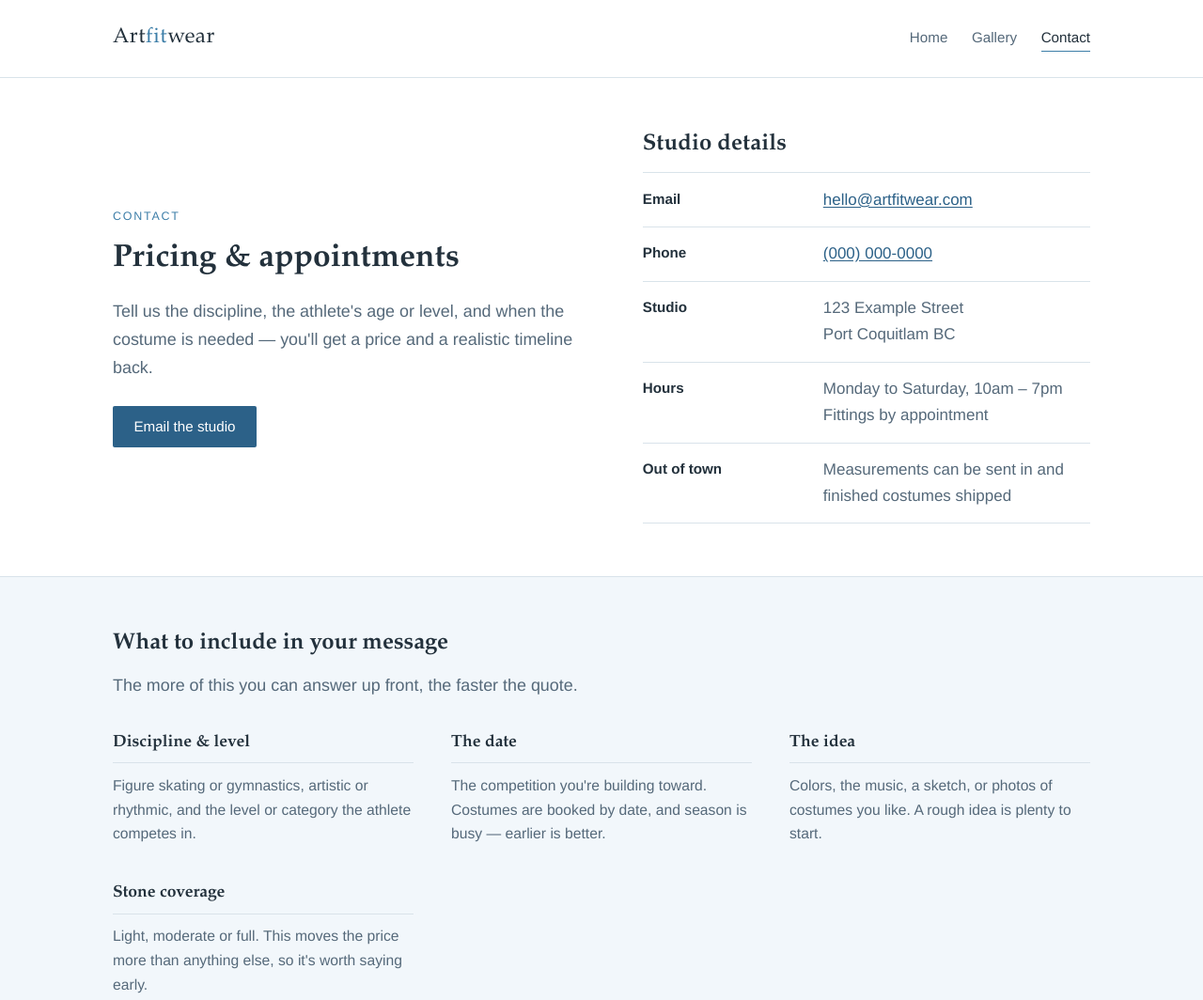
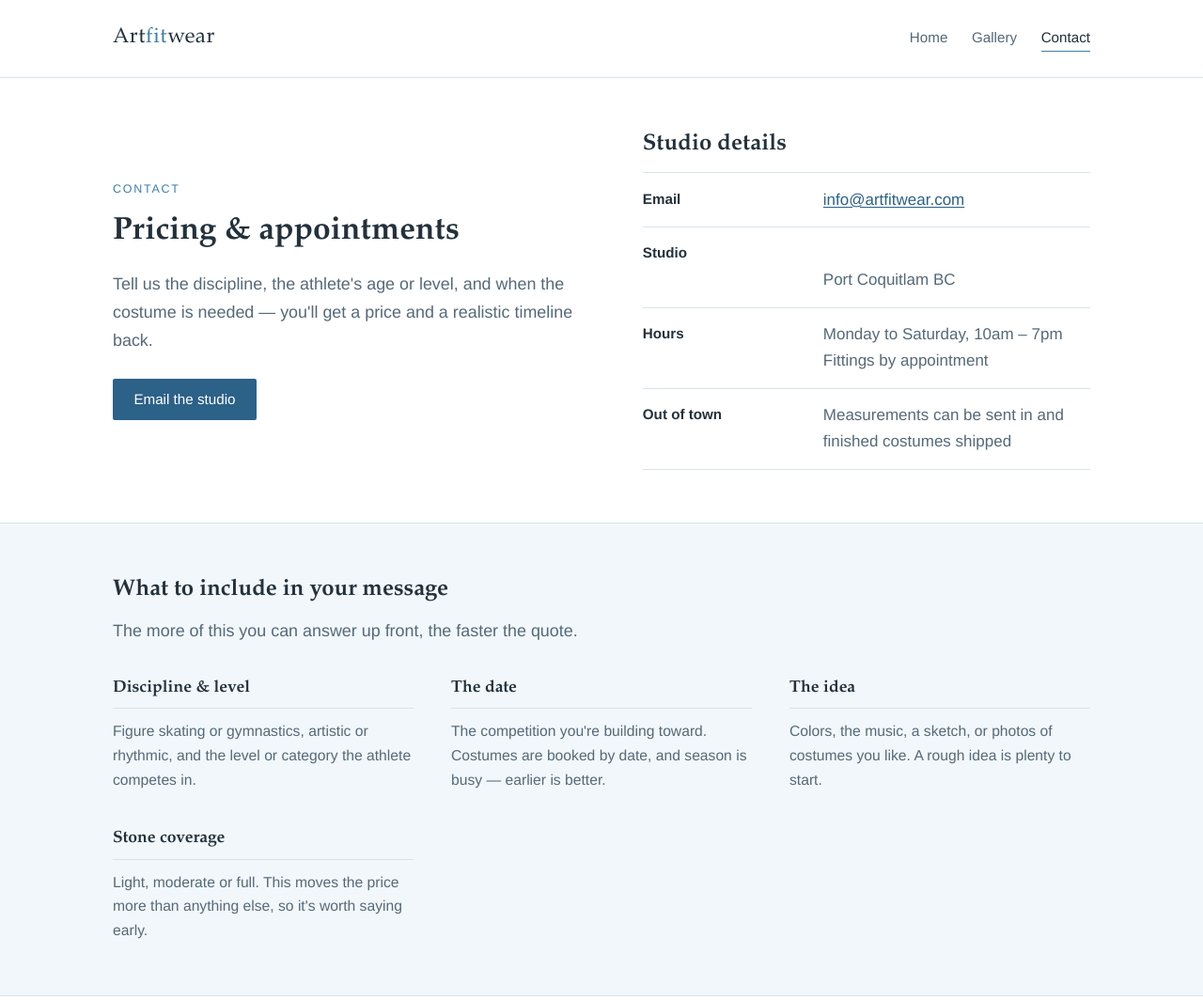
Before and after one commit to leplexis/Artfitwear, a plain HTML site: page contact.html in a window 1280 px wide. Shown: the top 1064 px of the page at 94% size. Drawn offline with Linux system fonts and the light colour scheme.

Commit message:
udpate info

```diff
--- a/contact.html
+++ b/contact.html
@@ -42,15 +42,11 @@
         <dl class="detail-list">
           <div>
             <dt>Email</dt>
-            <dd><a href="mailto:hello@artfitwear.com">hello@artfitwear.com</a></dd>
-          </div>
-          <div>
-            <dt>Phone</dt>
-            <dd><a href="tel:+10000000000">(000) 000-0000</a></dd>
+            <dd><a href="mailto:hello@artfitwear.com">info@artfitwear.com</a></dd>
           </div>
           <div>
             <dt>Studio</dt>
-            <dd>123 Example Street<br>Port Coquitlam BC</dd>
+            <dd><br>Port Coquitlam BC</dd>
           </div>
           <div>
             <dt>Hours</dt>
```
Also changed, not shown: gallery.html (+0 -4 lines), images/skater-pink-dress-ice.jpg (deleted).
